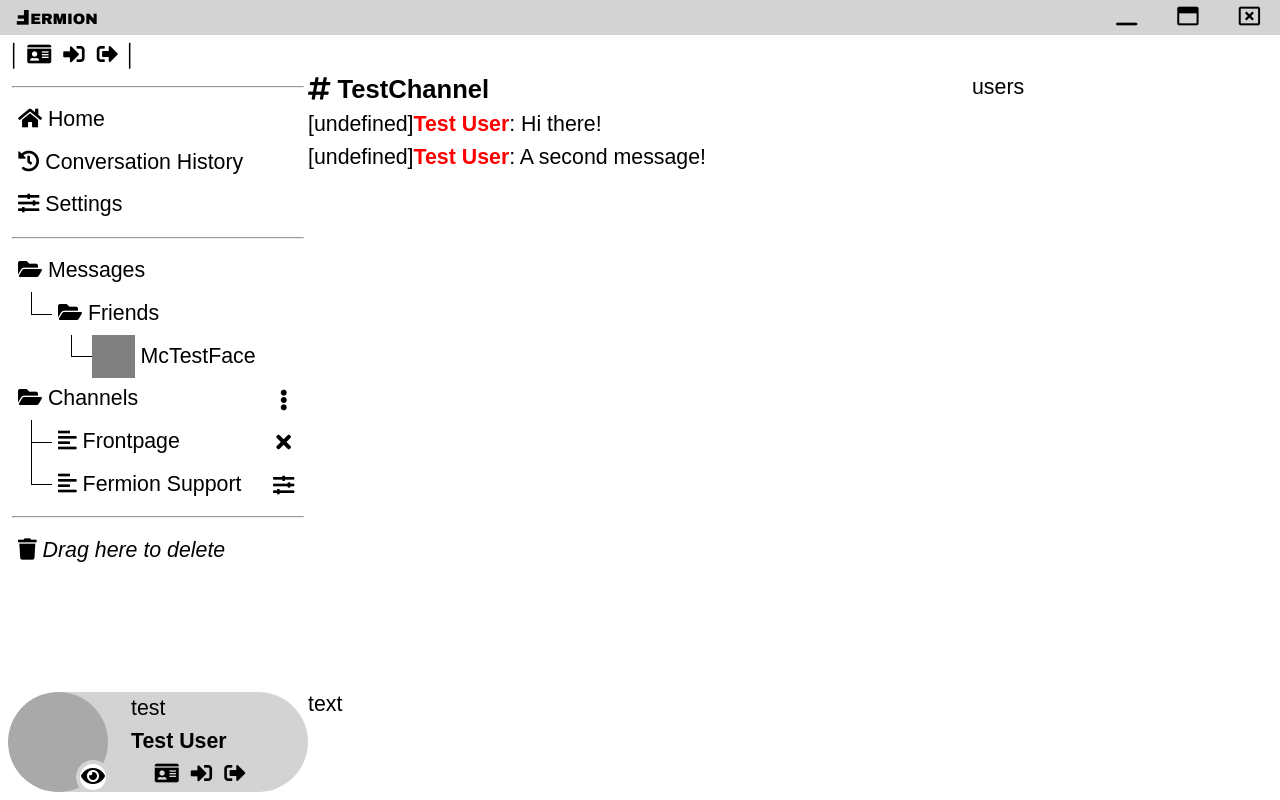
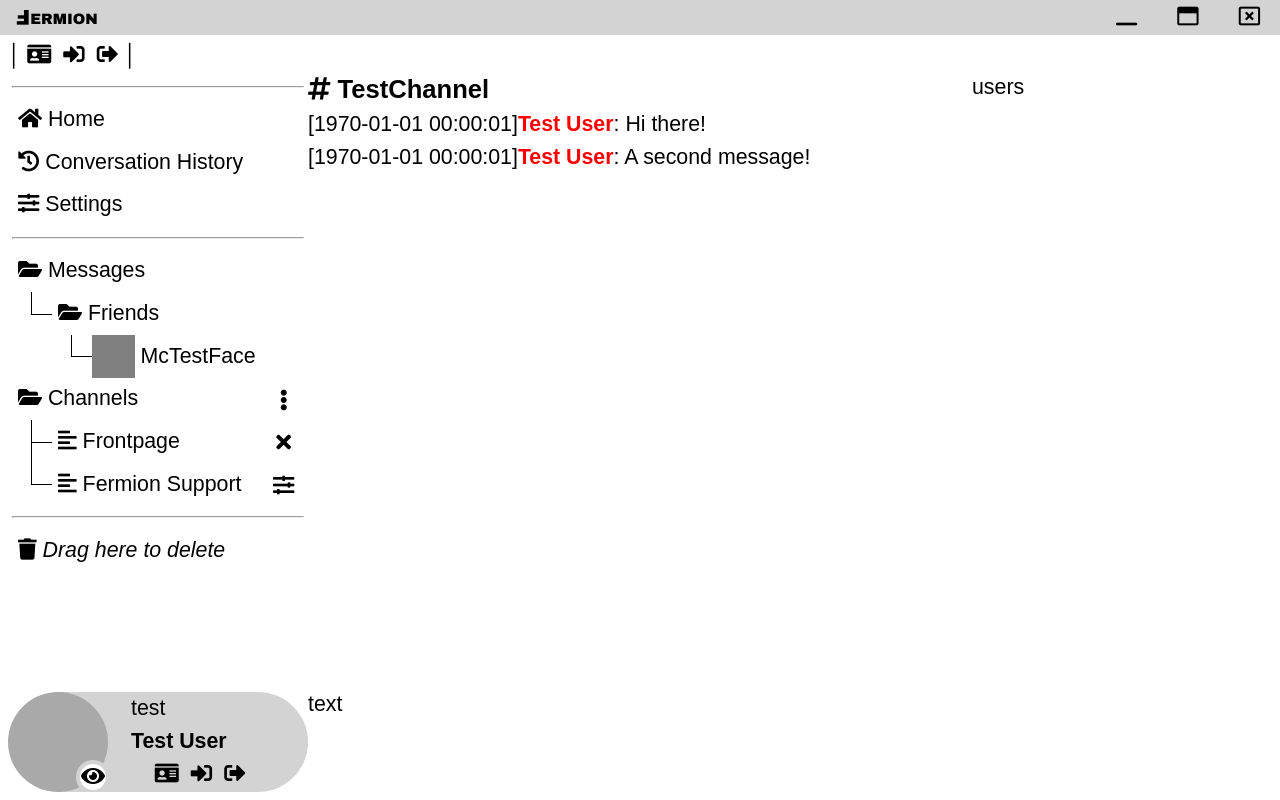
Before and after one commit to Kemono-Kay/Fermion, an Electron app: page app/ui/appWindow.html in a window 1280 px wide. Drawn offline with Linux system fonts and the light colour scheme.

Commit message:
Added basic datetime formatting functionality
May still be buggy, but can easily be changed as timestamps are stored
internally as unix + millis, so the system is ambivalent towards the
presentation.

The system is simple, with backslashes indicating where things need to
be inserted into the template. I will expand its functionality in the
future if I can find a way to do so.

```diff
--- a/app/js/Channel.js
+++ b/app/js/Channel.js
@@ -5,10 +5,6 @@ function fa (name, style = 's') {
   el.classList.add(`fa${style}`)
   el.classList.add(`fa-${name}`)
   return el
-}
-
-function formatTimestamp (unix, format) {
-
 }
 
 class User {
@@ -85,7 +81,7 @@ class ChatMessage extends ChannelMessage {
     this.el.appendChild(textEl)
     textEl.appendChild(userEl)
 
-    timestampEl.appendChild(document.createTextNode(`[${formatTimestamp(timestamp, Preferences.get('tsFormatShort'))}]`))
+    timestampEl.appendChild(document.createTextNode(`[${formatTimestamp(Preferences.get('tsFormatShort'), timestamp)}]`))
     textEl.appendChild(document.createTextNode(`: ${text}`))
     userEl.appendChild(document.createTextNode(user.cname))
   }
@@ -93,7 +89,8 @@ class ChatMessage extends ChannelMessage {
 
 const Preferences = {
   get: function (key) {
-    return 'bla'
+    return '\\yyyy-\\mm-\\dd \\HH:\\ii:\\ss'
+    // return 'bla'
     // return window.bridge.properties[key]
   }
 }
--- /dev/null
+++ b/app/js/DateTimeFormatter.js
@@ -0,0 +1,66 @@
+function formatTimestamp (format, unixmillis = new Date().getTime()) {
+  const formats = {
+    yyyy: { format: { year: 'numeric' }, get: 'year' },
+    yyy: { format: { year: 'numeric' }, get: 'year', func: info => String(info).slice(1) },
+    yy: { format: { year: '2-digit' }, get: 'year' },
+    y: { format: { year: '2-digit' }, get: 'year', func: info => info[1] },
+
+    ddth: { format: { day: '2-digit' }, get: 'day', func: info => info + (info[0] === '1' || !['1', '2', '3'].includes(info[1]) ? 'th' : ['st', 'nd', 'rd'][info[1] - 1]) },
+    dd: { format: { day: '2-digit' }, get: 'day' },
+    dth: { format: { day: '2-digit' }, get: 'day', func: info => (info[0] === 0 ? info[1] : info) + (info[0] === '1' || !['1', '2', '3'].includes(info[1]) ? 'th' : ['st', 'nd', 'rd'][info[1] - 1]) },
+    d: { format: { day: 'numeric' }, get: 'day' },
+
+    ww: { format: { weekday: 'long' }, get: 'weekday' },
+    w: { format: { weekday: 'short' }, get: 'weekday' },
+
+    mmmm: { format: { month: 'long' }, get: 'month' },
+    mmm: { format: { month: 'short' }, get: 'month' },
+    mm: { format: { month: '2-digit' }, get: 'month' },
+    m: { format: { month: 'numeric' }, get: 'month' },
+
+    am: { format: { hourCycle: 'h12', hour: 'numeric' }, get: 'dayPeriod', func: info => info.toLowerCase() },
+    AM: { format: { hourCycle: 'h12', hour: 'numeric' }, get: 'dayPeriod' },
+
+    hh: { format: { hourCycle: 'h12', hour: '2-digit' }, get: 'hour' },
+    h: { format: { hourCycle: 'h12', hour: 'numeric' }, get: 'hour' },
+    HH: { format: { hourCycle: 'h23', hour: '2-digit' }, get: 'hour' },
+    H: { format: { hourCycle: 'h23', hour: 'numeric' }, get: 'hour' },
+
+    ii: { format: { minute: '2-digit' }, get: 'minute', func: info => String(info).padStart(2, 0) },
+    i: { format: { minute: 'numeric' }, get: 'minute' },
+
+    ss: { format: { second: '2-digit' }, get: 'second', func: info => String(info).padStart(2, 0) },
+    s: { format: { second: 'numeric' }, get: 'second' },
+
+    uuuuuu: { format: {}, get: 'year', func: () => String(unixmillis % 1000).padStart(3, 0) + '000' },
+    uuuuu: { format: {}, get: 'year', func: () => String(unixmillis % 1000).padStart(3, 0) + '00' },
+    uuuu: { format: {}, get: 'year', func: () => String(unixmillis % 1000).padStart(3, 0) + '0' },
+    uuu: { format: {}, get: 'year', func: () => String(unixmillis % 1000).padStart(3, 0) },
+    uu: { format: {}, get: 'year', func: () => String(unixmillis % 1000).padStart(3, 0).slice(0, 2) },
+    u: { format: {}, get: 'year', func: () => String(unixmillis % 1000).padStart(3, 0).slice(0, 1) },
+
+    z: { format: { timeZoneName: 'short', timeZone: 'America/New_York' }, get: 'timeZoneName' }
+
+  }
+  formats.pm = formats.am
+  formats.PM = formats.AM
+
+  const fetchFormatEntry = function (args) {
+    const format = Intl.DateTimeFormat('en-US', args.format)
+    const part = format.formatToParts(new Date(unixmillis)).find(part => part.type === args.get)
+    return args.func === undefined ? part.value : args.func(part.value)
+  }
+
+  // console.log('ii', fetchFormatEntry(formats.ii))
+  // console.log('HH', fetchFormatEntry(formats.HH))
+
+  for (const key in formats) {
+    // console.log(key, fetchFormatEntry(formats[key]))
+    format = format
+      .split(`\\${key}`)
+      .map((str, ind) => ind === 0 ? str : fetchFormatEntry(formats[key]) + str)
+      .join('')
+  }
+
+  return format
+}
--- a/app/ui/appWindow.html
+++ b/app/ui/appWindow.html
@@ -191,6 +191,7 @@
     </div>
     <div id='text'>text</div>
   </div>
+  <script src='../js/DateTimeFormatter.js'></script>
   <script src='../js/Channel.js'></script>
   <script src='../js/appWindow.js'></script>
   <script src='../js/test.js'></script>
```
